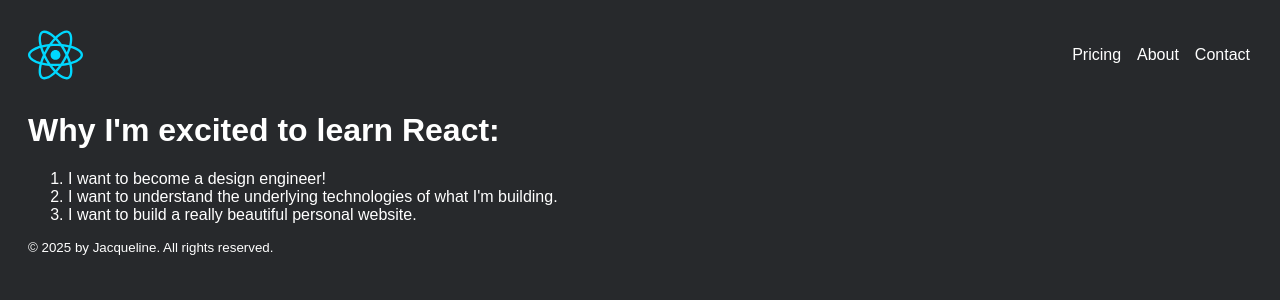
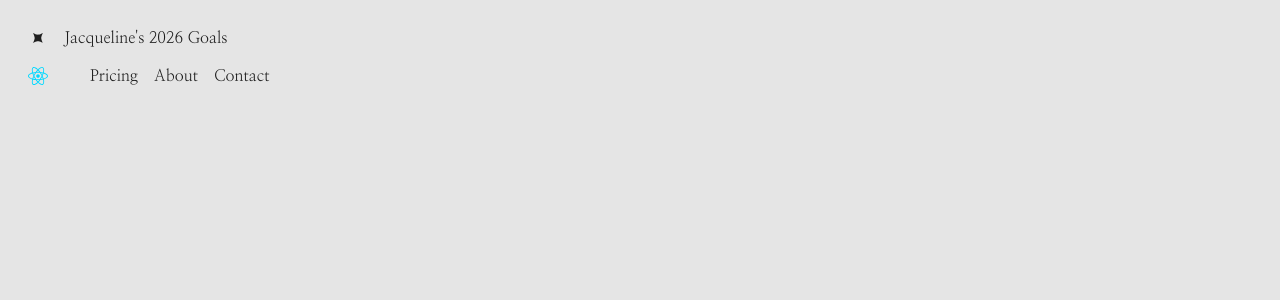
Before and after one commit to jacquelineguo7/first-react, a React (Vite) app: page / in a window 1280 px wide. Shown: the top 300 px of the page. Built offline with nearby package versions, Linux system fonts and the light colour scheme.

Commit message:
working on first project page (but doing my own spin on it)

```diff
--- a/src/App.jsx
+++ b/src/App.jsx
@@ -1,35 +1,11 @@
-import { useState } from 'react'
-import reactLogo from './assets/react.svg'
-import viteLogo from '/vite.svg'
-import './App.css'
+import Main from "./components/Main"
+import Navbar from "./components/Navbar"
 
-function App() {
-  const [count, setCount] = useState(0)
-
+export default function App() {
   return (
     <>
-      <div>
-        <a href="https://vite.dev" target="_blank">
-          <img src={viteLogo} className="logo" alt="Vite logo" />
-        </a>
-        <a href="https://react.dev" target="_blank">
-          <img src={reactLogo} className="logo react" alt="React logo" />
-        </a>
-      </div>
-      <h1>Vite + React</h1>
-      <div className="card">
-        <button onClick={() => setCount((count) => count + 1)}>
-          count is {count}
-        </button>
-        <p>
-          Edit <code>src/App.jsx</code> and save to test HMR
-        </p>
-      </div>
-      <p className="read-the-docs">
-        Click on the Vite and React logos to learn more
-      </p>
+      <Navbar />
+      <Main />
     </>
   )
 }
-
-export default App
--- /dev/null
+++ b/src/components/Main.jsx
@@ -0,0 +1,14 @@
+export default function Main() {
+  return (
+    <header className="nav-bar">
+        <img src="/assets/react.svg" className="logo" alt="React logo"/>
+        <nav>
+          <ul className="nav-list">
+            <li className="nav-item">Pricing</li>
+            <li className="nav-item">About</li>
+            <li className="nav-item">Contact</li>
+          </ul>
+        </nav>
+      </header>
+  )
+}
--- /dev/null
+++ b/src/components/Navbar.jsx
@@ -0,0 +1,10 @@
+export default function Navbar() {
+  return (
+    <header className="nav-bar">
+        <img src="/assets/star.svg" className="logo" alt="React logo"/>
+        <nav>
+            <span>Jacqueline's 2026 Goals</span>
+        </nav>
+      </header>
+  )
+}
--- a/src/index.css
+++ b/src/index.css
@@ -1,8 +1,10 @@
+@import url('https://fonts.googleapis.com/css2?family=Nanum+Myeongjo:wght@400;700;800&display=swap');
+
 body {
     padding: 20px;
-    font-family: Arial, Helvetica, sans-serif;
-    background: #27292c;
-    color: white;
+    font-family: 'Nanum Myeongjo', serif;
+    background: #e5e5e5;
+    color: rgb(28, 28, 28);
 }
 
 h1 {
@@ -11,8 +13,9 @@ h1 {
 
 .nav-bar {
   display: flex;
-  /* flex-direction: row; */
-  justify-content: space-between;
+  justify-content: flex-start;
+  align-items: center;
+  column-gap: 16px;
 }
 
 .nav-list {
@@ -20,6 +23,7 @@ h1 {
     list-style: none;
     flex-direction: row;
     justify-content: space-between;
+    padding-inline-start: 12px;
 }
 
 .nav-item {
@@ -28,5 +32,5 @@ h1 {
 }
 
 .logo {
-  width: 55px;
+  width: 20px;
 }
--- a/src/index.jsx
+++ b/src/index.jsx
@@ -1,19 +1,7 @@
 import { createRoot } from "react-dom/client"
-import Header from "./Header"
-import MainContent from "./MainContent"
-import Footer from "./Footer"
+import App from "./App"
 const root = createRoot(document.getElementById("root"))
 
 root.render(
-  <Page />
+  <App />
 )
-
-function Page() {
-  return (
-    <>
-      <Header />
-      <MainContent />
-      <Footer />
-    </>
-  )
-}
```
Also changed, not shown: public/assets/star.svg (added), src/components/Footer.jsx (renamed from src/Footer.jsx), src/components/Header.jsx (renamed from src/Header.jsx), src/components/MainContent.jsx (renamed from src/MainContent.jsx).
